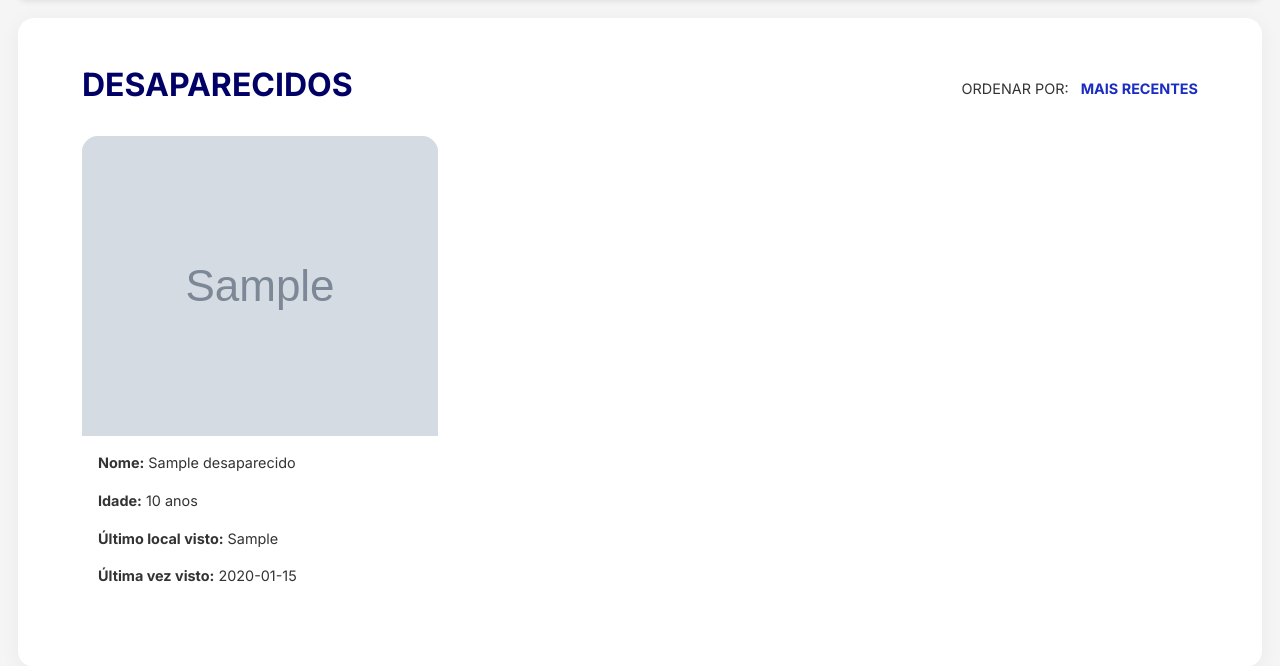
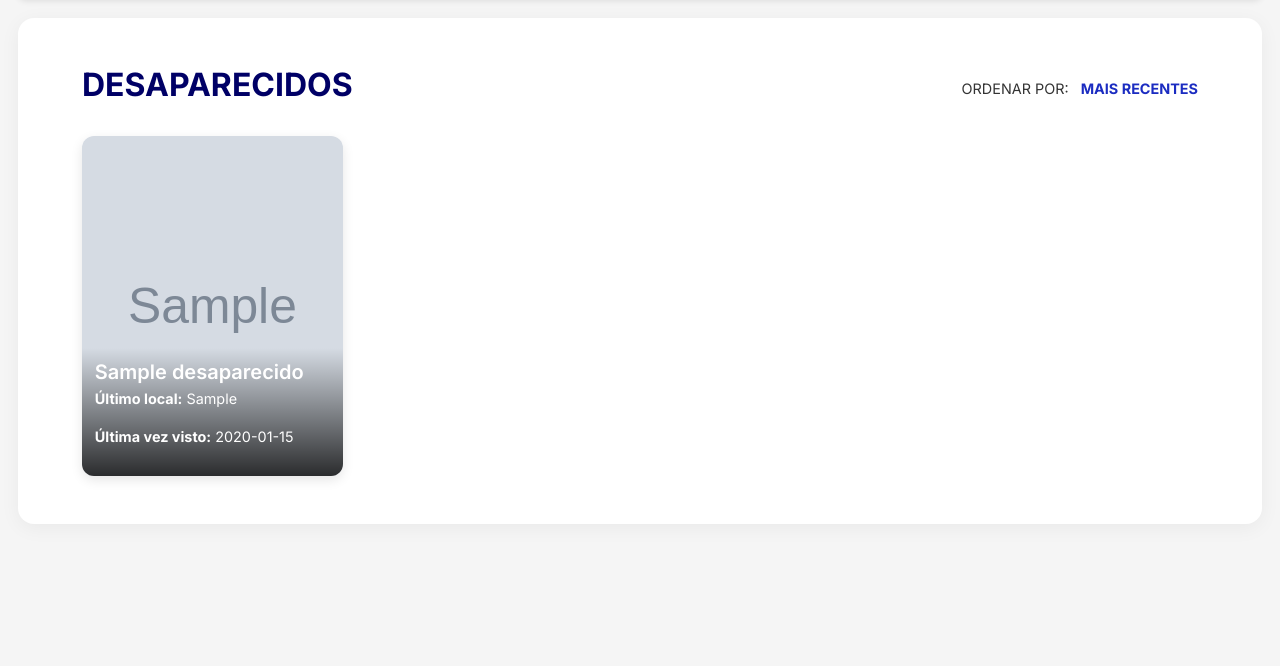
Before and after one commit to mzmorelli/TCC-Orbit, a Python web app: template SiteOrbit/views/desaparecidos.html in a window 1280 px wide. Shown: the part 96-762 px from the top of the page. Run offline with Jinja, Linux system fonts and the light colour scheme; the template is opened without the code that fills it: most values are stand-ins (such as "Sample title", 1, 10 or a date in 2020); grey boxes marked "Sample" are stand-in pictures.

Commit message:
alt design na tela desaparecidos

```diff
--- a/SiteOrbit/static/css/desaparecidos.css
+++ b/SiteOrbit/static/css/desaparecidos.css
@@ -175,3 +175,97 @@ ul.list-unstyled li {
     gap: 1rem;
   }
 }
+
+/* Card retangular */
+.flip-card {
+  background: transparent;
+  width: 100%;
+  height: 340px;
+  perspective: 1000px;
+}
+
+.flip-card-inner {
+  position: relative;
+  width: 100%;
+  height: 100%;
+  transition: transform 1s;
+  transform-style: preserve-3d;
+}
+
+.flip-card:hover .flip-card-inner {
+  transform: rotateY(180deg);
+}
+
+.flip-card-front,
+.flip-card-back {
+  position: absolute;
+  top: 0;
+  left: 0;
+  width: 100%;
+  height: 100%;
+  backface-visibility: hidden;
+  border-radius: 12px;
+  overflow: hidden;
+  box-shadow: 0 4px 12px rgba(0,0,0,0.1);
+}
+
+.flip-card-front {
+  position: relative;
+
+}
+
+.flip-card-front img {
+  width: 100%;
+  height: 100%;
+  object-fit: cover;
+}
+
+.overlay-info {
+  position: absolute;
+  bottom: 0;
+  width: 100%;
+  padding: 0.8rem;
+  background: linear-gradient(to top, rgba(0,0,0,0.8), rgba(0,0,0,0));
+  color: #fff;
+  font-size: 0.9rem;
+}
+
+.overlay-info h5 {
+  margin: 0 0 4px;
+  font-size: 1rem;
+  font-weight: 600;
+}
+
+.flip-card-back {
+  background: linear-gradient(135deg, #1b2cc1, #000066);
+  color: #fff;
+  transform: rotateY(180deg);
+  padding: 1rem;
+  font-size: 0.85rem;
+  display: flex;
+  flex-direction: column;
+  justify-content: flex-start;
+  text-align: left;
+}
+
+.flip-card-back p {
+  margin: 0.3rem 0;
+  line-height: 1.3;
+}
+
+.btn-detalhes {
+  align-self: flex-start;
+  background: #fff;
+  color: #000066;
+  font-weight: 600;
+  padding: 0.5rem 1rem;
+  border-radius: 6px;
+  text-decoration: none;
+  transition: all 0.3s;
+  margin-top: 0.8rem;
+}
+
+.btn-detalhes:hover {
+  background: #f0f0f0;
+  transform: translateY(-2px);
+}
--- a/SiteOrbit/views/desaparecidos.html
+++ b/SiteOrbit/views/desaparecidos.html
@@ -1,9 +1,7 @@
 {% extends 'base.html' %} {% block content %}
+
 <head>
-  <link
-    rel="stylesheet"
-    href="{{ url_for('static', filename='css/desaparecidos.css') }}"
-  />
+  <link rel="stylesheet" href="{{ url_for('static', filename='css/desaparecidos.css') }}" />
 </head>
 
 <section class="desaparecidos-custom py-5">
@@ -18,51 +16,71 @@
 
     <div class="row g-4">
       {% for desaparecido in desaparecidosDados %}
-      <div class="col-md-6 col-lg-4">
-        <a
-          href="{{ url_for('detalhe', id=desaparecido.id) }}"
-          class="text-decoration-none"
-        >
-          <div class="card desaparecido-card h-100">
-            <div class="img-placeholder">
-              {% if desaparecido.imagem %} {% if desaparecido.origem == 'site'
-              %}
-              <img
-                src="{{ url_for('static', filename='uploads/' + desaparecido.imagem) }}"
-                alt="Foto de {{ desaparecido.nome }}"
-              />
+      <div class="col-md-6 col-lg-3">
+        <div class="flip-card">
+          <div class="flip-card-inner">
+
+
+            <div class="flip-card-front">
+              {% if desaparecido.imagem %}
+              {% if desaparecido.origem == 'site' %}
+              <img src="{{ url_for('static', filename='uploads/' + desaparecido.imagem) }}"
+                alt="Foto de {{ desaparecido.nome }}">
               {% else %}
-              <img
-                src="http://localhost/apptcc/uploads/{{ desaparecido.imagem }}"
-                alt="Foto de {{ desaparecido.nome }}"
-              />
-              {% endif %} {% else %}
-              <img
-                src="{{ url_for('static', filename='img/imagem-nao-disponivel.png') }}"
-                alt="Imagem não disponível"
-              />
+              <img src="http://localhost/apptcc/uploads/{{ desaparecido.imagem }}"
+                alt="Foto de {{ desaparecido.nome }}">
               {% endif %}
+              {% else %}
+              <img src="{{ url_for('static', filename='img/imagem-nao-disponivel.png') }}" alt="Imagem não disponível">
+              {% endif %}
+
+              <div class="overlay-info">
+                <h5 style="font-size: 20px;">{{ desaparecido.nome }}</h5>
+                <p><strong>Último local:</strong> {{ desaparecido.localVisto }}</p>
+                <p>
+                  <strong>Última vez visto:</strong>
+                  {% if desaparecido.vezVisto %}
+                  {% if desaparecido.vezVisto is string %}
+                  {{ desaparecido.vezVisto }}
+                  {% else %}
+                  {{ desaparecido.vezVisto.strftime('%d/%m/%Y às %H:%M') }}
+                  {% endif %}
+                  {% else %}
+                  Não informado
+                  {% endif %}
+                </p>
+              </div>
             </div>
-            <div class="card-body info">
-              <p><strong>Nome:</strong> {{ desaparecido.nome }}</p>
-              <p><strong>Idade:</strong> {{ desaparecido.idade }} anos</p>
-              <p>
-                <strong>Último local visto:</strong> {{ desaparecido.localVisto
-                }}
-              </p>
+
+            <div class="flip-card-back">
+              <p><strong>Telefone para contato:</strong> {{ desaparecido.telefoneContato }}</p>
+              <p><strong>Descrição:</strong> {{ desaparecido.descricao }}</p>
               <p>
                 <strong>Última vez visto:</strong>
-                {% if desaparecido.vezVisto %} {% if desaparecido.vezVisto is
-                string %} {{ desaparecido.vezVisto }} {% else %} {{
-                desaparecido.vezVisto.strftime('%d/%m/%Y às %H:%M') }} {% endif
-                %} {% else %} Data não informada {% endif %}
+                {% if desaparecido.vezVisto %}
+                {% if desaparecido.vezVisto is string %}
+                {{ desaparecido.vezVisto }}
+                {% else %}
+                {{ desaparecido.vezVisto.strftime('%d/%m/%Y às %H:%M') }}
+                {% endif %}
+                {% else %}
+                Não informado
+                {% endif %}
               </p>
+
+              <a href="{{ url_for('detalhe', id=desaparecido.id) }}" class="btn-detalhes">
+                Ver mais detalhes
+              </a>
             </div>
+
           </div>
-        </a>
+        </div>
       </div>
+
+
       {% endfor %}
     </div>
+
   </div>
 </section>
 {% endblock content %}
```
